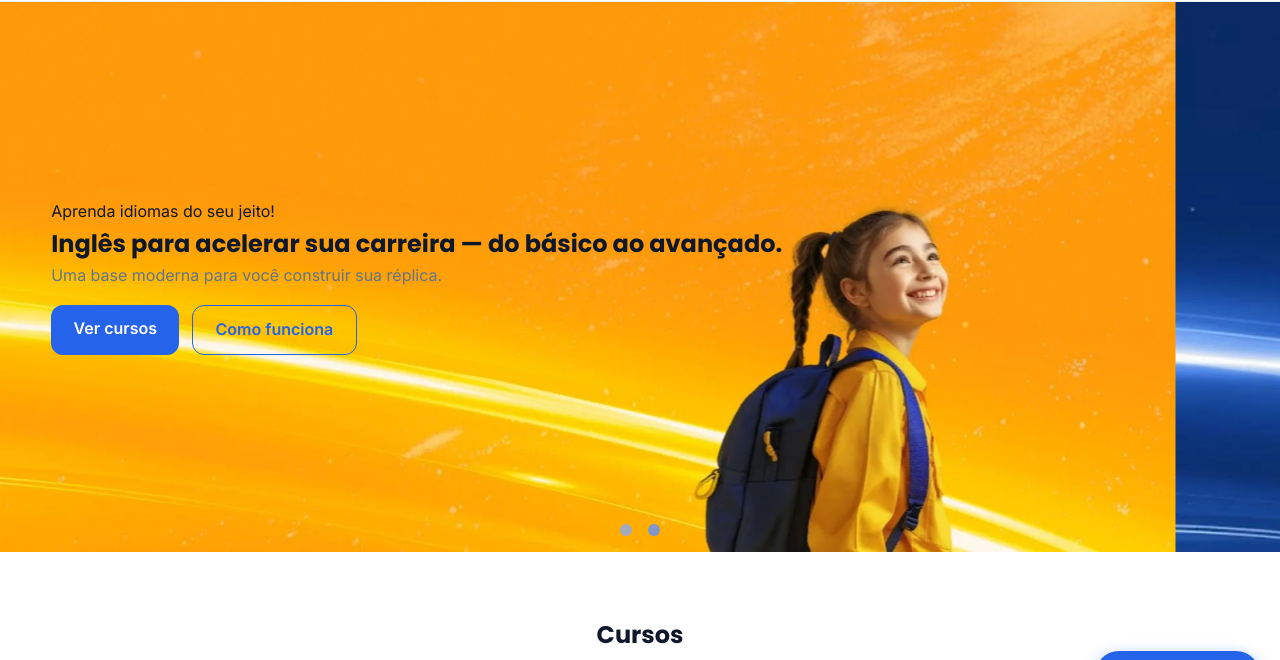
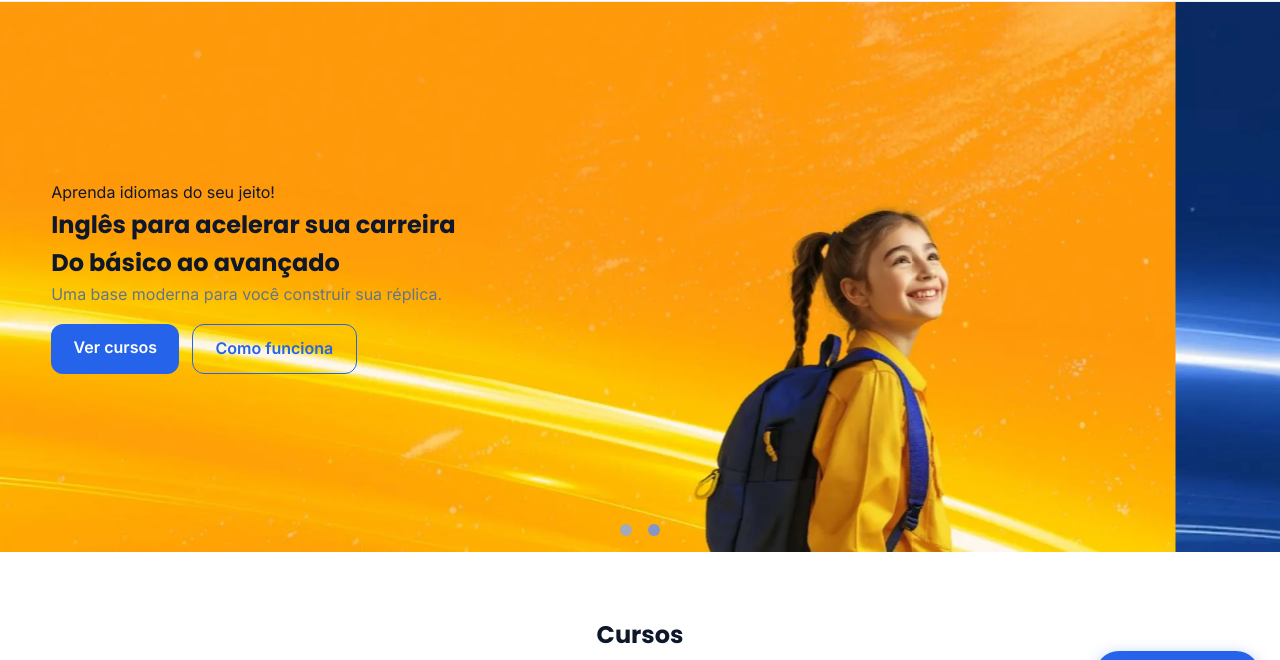
Before and after one commit to antoniolibreno/rockfeller, a plain HTML site: page index.html in a window 1280 px wide. Shown: the part 81-741 px from the top of the page. Drawn offline with Linux system fonts and the light colour scheme.

Commit message:
voltando versão na main

```diff
--- a/index.html
+++ b/index.html
@@ -57,7 +57,8 @@
     <div class="container">
       <div class="hero-content reveal">
         <span class="chip">Aprenda idiomas do seu jeito!</span>
-        <h1>Inglês para acelerar sua carreira — do básico ao avançado.</h1>
+        <h1>Inglês para acelerar sua carreira <br>
+          Do básico ao avançado</h1>
         <p>Uma base moderna para você construir sua réplica.</p>
         <div class="hero-cta">
           <a class="btn primary" href="#cursos">Ver cursos</a>
```
